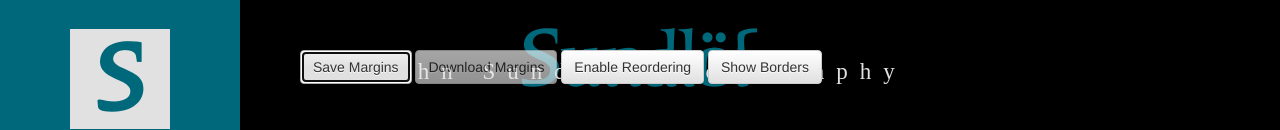
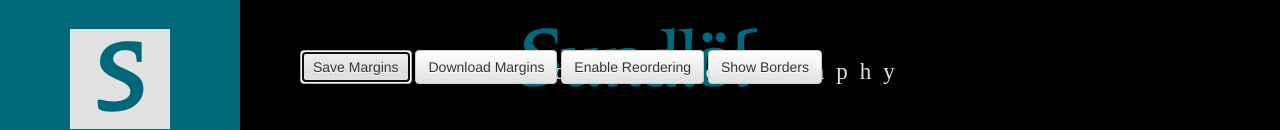
Before and after one commit to andrewboudreau/PhotoSite, a website: page wwwroot/index-editor.html in a window 1280 px wide. Both pictures are taken after a click on the button "Save Margins". Shown: the top 130 px of the page. Drawn offline with nearby package versions, Linux system fonts and the light colour scheme; a web font is replaced by a local one.

Commit message:
fixed disable

```diff
--- a/wwwroot/index-editor.html
+++ b/wwwroot/index-editor.html
@@ -451,7 +451,7 @@
 
 	var spacings = [];
 	$(".save-data").on("click", function () {
-		$("download-data").removeClass("disabled");
+		$(".download-data").removeClass("disabled");
 		var margins = [];
 		$(".gallery figure").each(function(index, item){
 			// save all the margins
```
